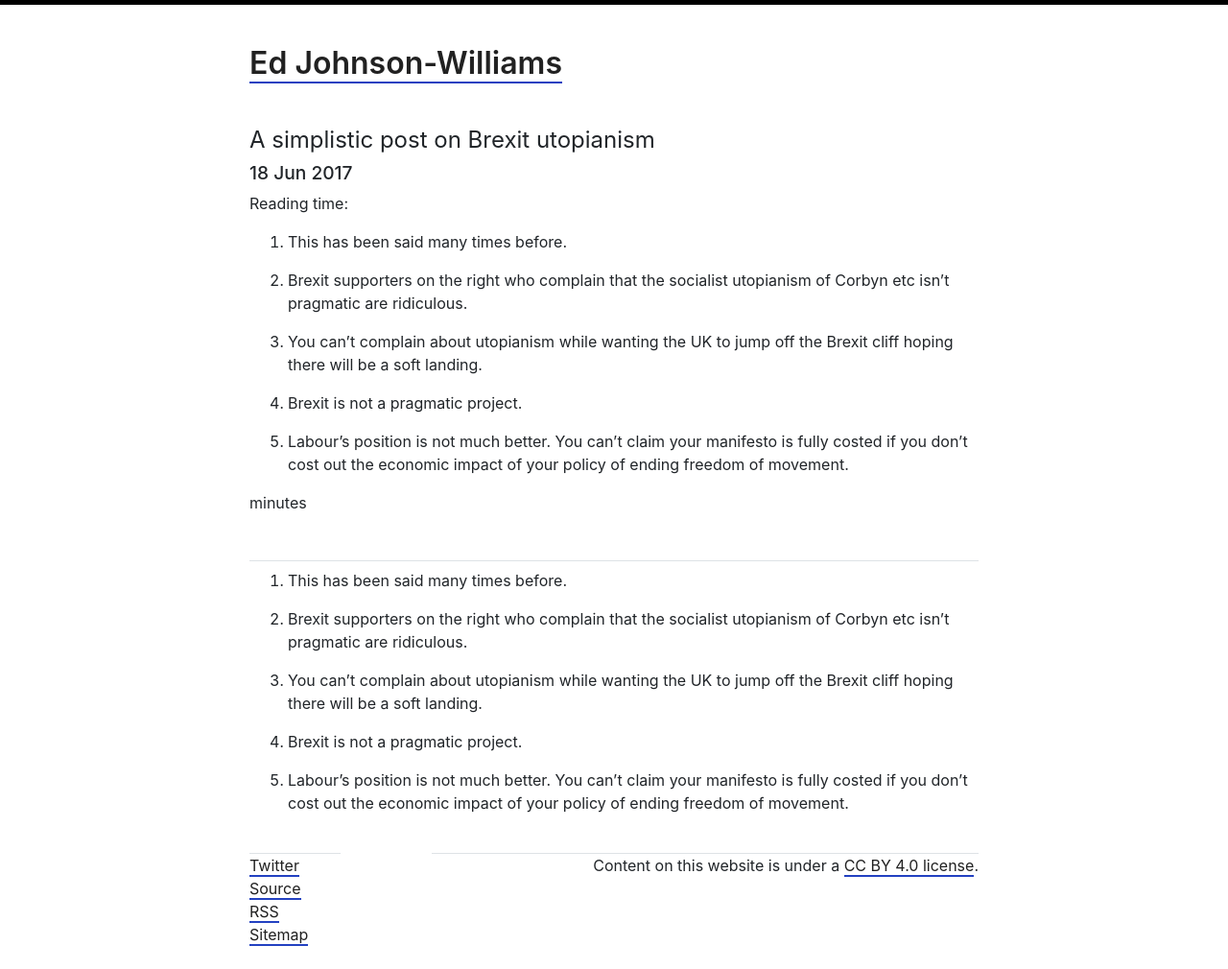
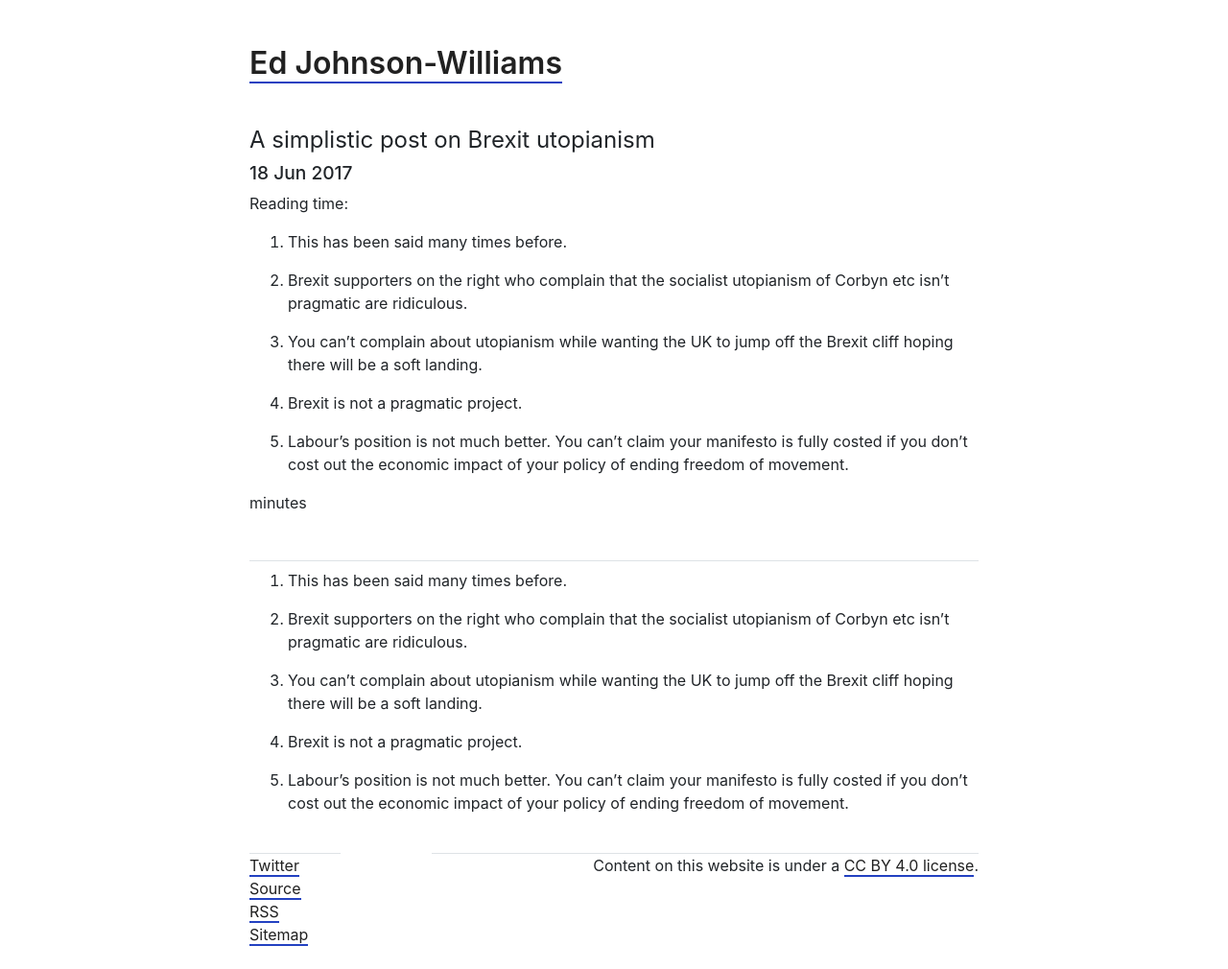
Before and after one commit to edjw/edjw.github.io, a Jekyll site: the page built from _posts/2017-06-18-a-simplistic-post-on-brexit-utopianism.md, in a window 1280 px wide. Shown: the whole page at 96% size. Built offline with Jekyll 4.4.1, drawn with Linux system fonts in a browser that asks for light colours.

Commit message:
Update main.css

```diff
--- a/css/main.css
+++ b/css/main.css
@@ -63,12 +63,12 @@ pre.highlight {
     z-index: 1;
     width: 100%;
     left: 0;
+    background-color: #fff;
   }
 
   .progress-container {
     width: 100%;
     height: 5px;
-    background: #000;
   }
 
   .progress-bar {
```
